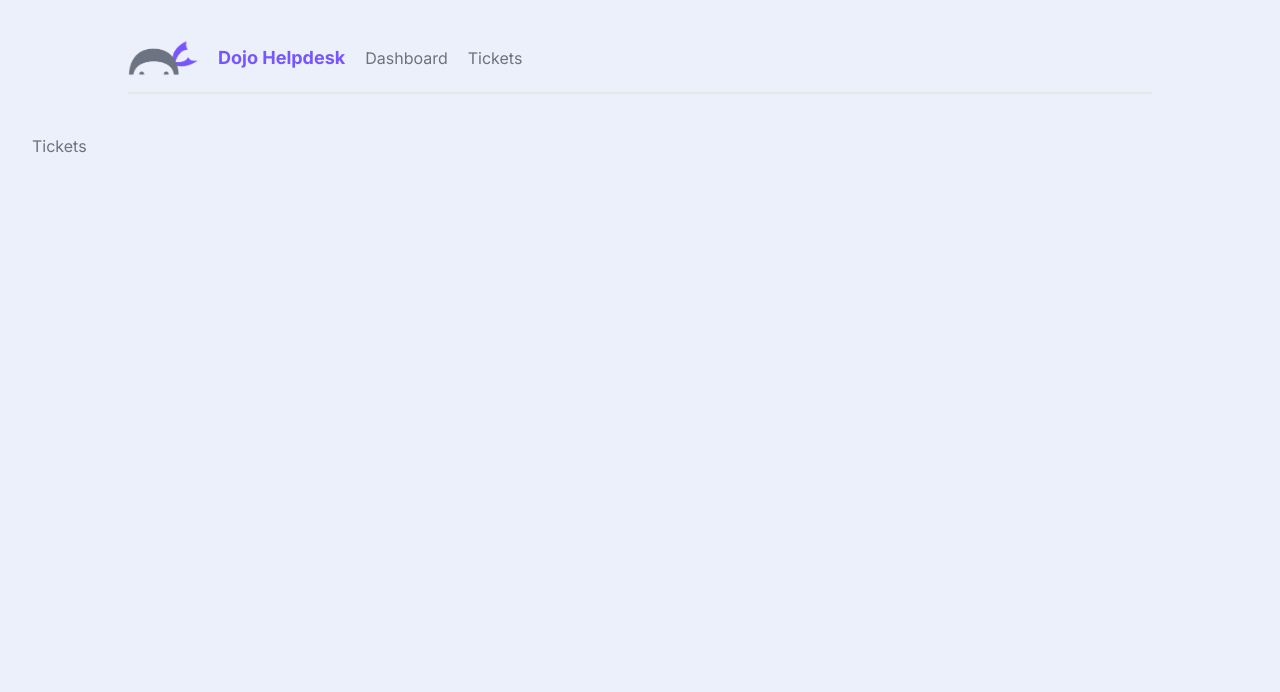
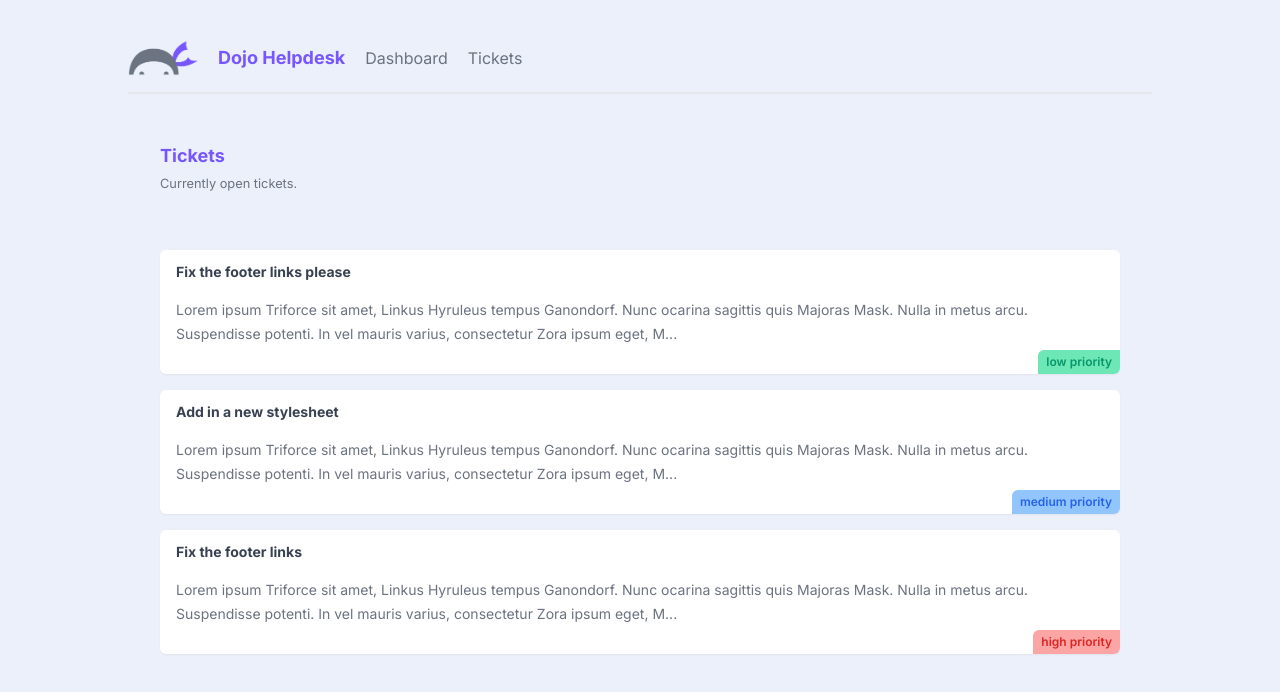
Before and after one commit to HponeMyatThu/Nextjs_basic, a Next.js app: page /tickets in a window 1280 px wide. Shown: the top 692 px of the page. Built offline with nearby package versions, Linux system fonts and the light colour scheme; data requests are answered from the project's data file.

Commit message:
[ fetch ] data fetch from json data

```diff
--- /dev/null
+++ b/_data/db.json
@@ -0,0 +1,25 @@
+{
+    "tickets": [
+      {
+        "id": "1",
+        "title": "Fix the footer links please",
+        "body": "Lorem ipsum Triforce sit amet, Linkus Hyruleus tempus Ganondorf. Nunc ocarina sagittis quis Majoras Mask. Nulla in metus arcu. Suspendisse potenti. In vel mauris varius, consectetur Zora ipsum eget, Master Sword porttitor urna. Fusce elementum urna elit, eget eleifend velit consectetur eget. Integer vel lobortis ipsum, vitae auctor Ocarina of Time. Donec sed urna dapibus, interdum magna a, eleifend magna. Curabitur tincidunt enim a neque volutpat. Phasellus auctor magna vel nunc pretium, ut volutpat justo tristique. Pellentesque cursus convallis mauris, in tempus enim tincidunt vitae.",
+        "priority": "low",
+        "user_email": "mario@netninja.dev"
+      },
+      {
+        "id": "2",
+        "title": "Add in a new stylesheet",
+        "body": "Lorem ipsum Triforce sit amet, Linkus Hyruleus tempus Ganondorf. Nunc ocarina sagittis quis Majoras Mask. Nulla in metus arcu. Suspendisse potenti. In vel mauris varius, consectetur Zora ipsum eget, Master Sword porttitor urna. Fusce elementum urna elit, eget eleifend velit consectetur eget. Integer vel lobortis ipsum, vitae auctor Ocarina of Time. Donec sed urna dapibus, interdum magna a, eleifend magna. Curabitur tincidunt enim a neque volutpat. Phasellus auctor magna vel nunc pretium, ut volutpat justo tristique. Pellentesque cursus convallis mauris, in tempus enim tincidunt vitae.",
+        "priority": "medium",
+        "user_email": "mario@netninja.dev"
+      },
+      {
+        "id": "3",
+        "title": "Fix the footer links",
+        "body": "Lorem ipsum Triforce sit amet, Linkus Hyruleus tempus Ganondorf. Nunc ocarina sagittis quis Majoras Mask. Nulla in metus arcu. Suspendisse potenti. In vel mauris varius, consectetur Zora ipsum eget, Master Sword porttitor urna. Fusce elementum urna elit, eget eleifend velit consectetur eget. Integer vel lobortis ipsum, vitae auctor Ocarina of Time. Donec sed urna dapibus, interdum magna a, eleifend magna. Curabitur tincidunt enim a neque volutpat. Phasellus auctor magna vel nunc pretium, ut volutpat justo tristique. Pellentesque cursus convallis mauris, in tempus enim tincidunt vitae.",
+        "priority": "high",
+        "user_email": "peach@netninja.dev"
+      }
+    ]
+  }
--- /dev/null
+++ b/app/tickets/TicketList.jsx
@@ -0,0 +1,36 @@
+import React from "react";
+
+const getTickets = async () => {
+  const res = await fetch(`http://localhost:4000/tickets`, {
+    next: {
+      revalidate: 0,
+    },
+  });
+  return res.json();
+};
+
+const TicketList = async () => {
+  const tickets = await getTickets();
+
+  return (
+    <>
+      {tickets &&
+        tickets.map((ticket) => (
+          <div key={ticket.id} className="card my-5">
+            <h3>{ticket.title}</h3>
+            <p>{ticket.body.slice(0, 200)}...</p>
+            <div className={`pill ${ticket.priority}`}>
+              {ticket.priority} priority
+            </div>
+          </div>
+        ))}
+      {tickets.length === 0 && (
+        <div className="card my-5">
+          <h3>There are no open tickets, yay!</h3>
+        </div>
+      )}
+    </>
+  );
+};
+
+export default TicketList;
--- a/app/tickets/page.jsx
+++ b/app/tickets/page.jsx
@@ -1,9 +1,20 @@
-import React from 'react'
+import React from "react";
+import TicketList from "./TicketList";
 
 const Tickets = () => {
   return (
-    <div>Tickets</div>
-  )
-}
+    <main>
+      <nav>
+        <div>
+          <h2>Tickets</h2>
+          <p>
+            <small>Currently open tickets.</small>
+          </p>
+        </div>
+      </nav>
+      <TicketList />
+    </main>
+  );
+};
 
-export default Tickets
+export default Tickets;
```
